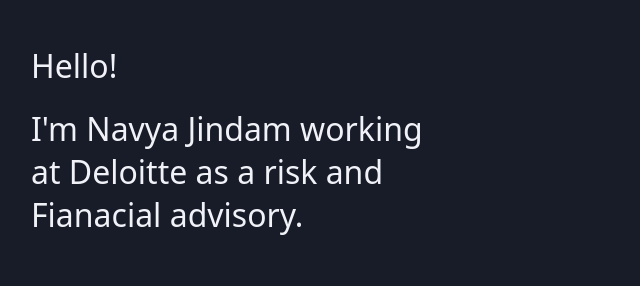
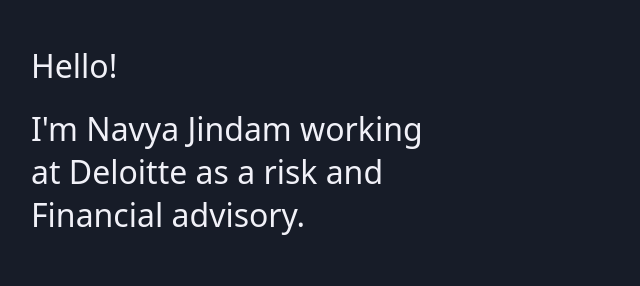
Before and after one commit to Jindamnavya/work, a plain HTML site: page index.html in a window 1280 px wide. Shown: the top 286 px of the page, 89-729 px from the left. Drawn offline with Linux system fonts and the light colour scheme.

Commit message:
Update index.html

```diff
--- a/index.html
+++ b/index.html
@@ -17,7 +17,7 @@
         </div>
             <div>
                 <p class="n2">
-                    I'm Navya Jindam working at Deloitte as a risk and Fianacial advisory.
+                    I'm Navya Jindam working at Deloitte as a risk and Financial advisory.
                </p>
             </div>
         </div>
```
